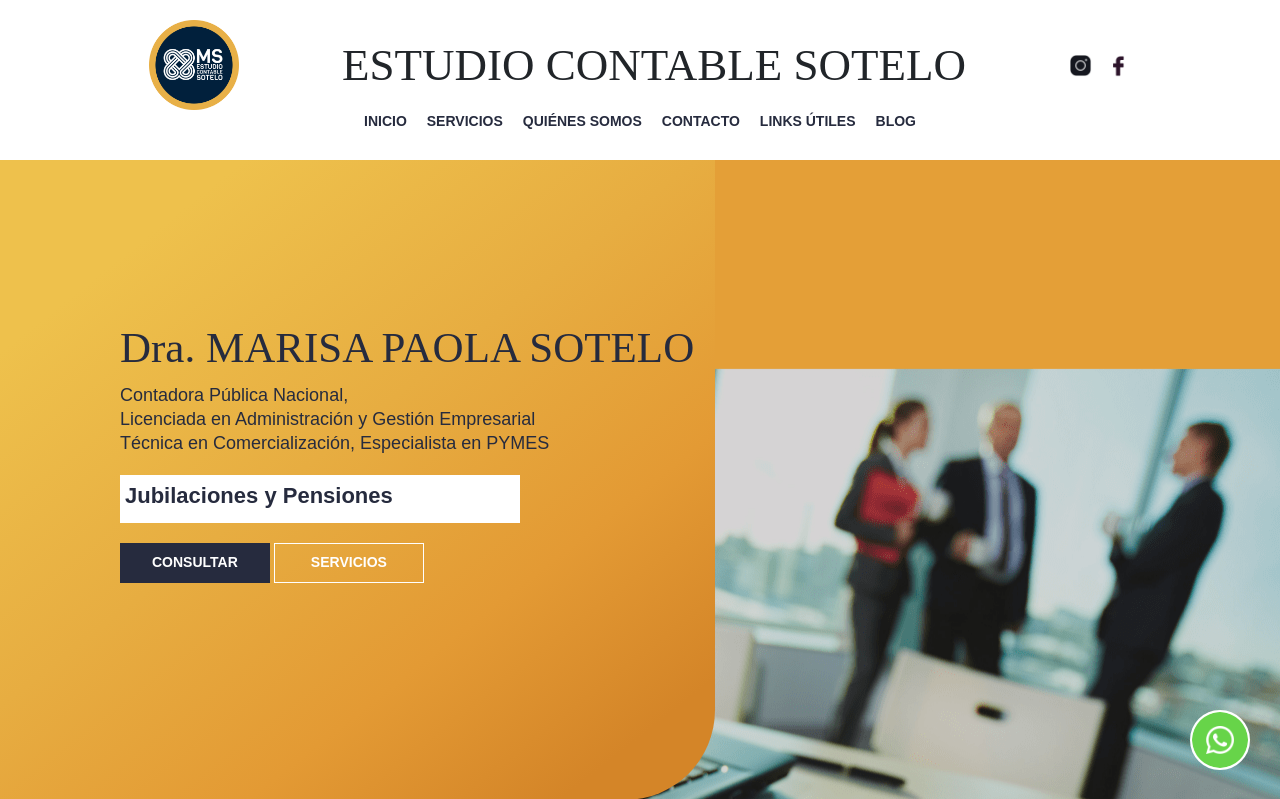
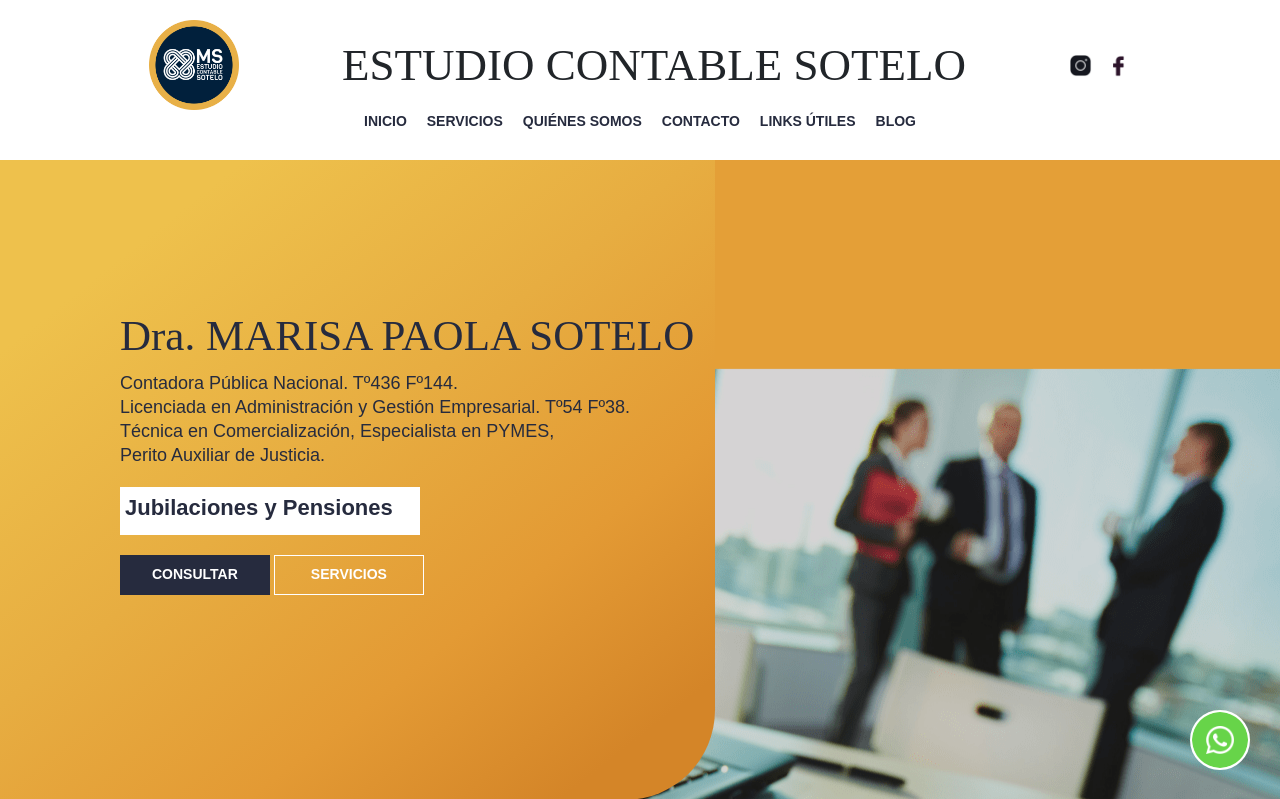
Before and after one commit to CheffRamsay/EstudioContableWeb, a PHP site: page / in a window 1280 px wide. Shown: the top 799 px of the page. Run offline with PHP 8.4, Linux system fonts and the light colour scheme; some libraries are stand-ins or nearby versions.

Commit message:
Add Num Matricula

```diff
--- a/css/style.css
+++ b/css/style.css
@@ -301,7 +301,7 @@ header{
 }
 .text-content{
    position: relative;
-   max-width: 500px;
+   max-width: 520px;
 
 }
 
@@ -474,9 +474,8 @@ header{
     margin: var(--margin-mobile);
     position: relative;
     height: 100%;
-    max-width: 0px;
-    width: 50%;
-    background: linear-gradient(141.9deg, #EEC14C 25.85%, #E7AD41 51.91%, #E39A34 73.04%, #D48528 91.06%);
+    background: transparent;
+    /*background: linear-gradient(141.9deg, #EEC14C 25.85%, #E7AD41 51.91%, #E39A34 73.04%, #D48528 91.06%);*/
     border-radius: 0px 0px 90px 0px;
     display: flex;
     align-items: center;
@@ -977,7 +976,7 @@ input{
     }
 
     .animated-text{
-        max-width: 400px;
+        max-width: 300px;
     }
 
     #show{
--- a/index.html
+++ b/index.html
@@ -100,10 +100,11 @@
 
                     <h1>Dra. MARISA PAOLA SOTELO</h1>
                     <span>
-                        Contadora Pública Nacional,<br>
-                        Licenciada en Administración y Gestión Empresarial<br>
+                        Contadora Pública Nacional. Tº436 Fº144.<br>
+                        Licenciada en Administración y Gestión Empresarial. Tº54 Fº38.<br>
                         Técnica en Comercialización,
-                        Especialista en PYMES
+                        Especialista en PYMES,<br>
+                        Perito Auxiliar de Justicia.
                     </span>
                     <div class="animated-text">
                         <p class="line">Asesoramiento Contable</p>
```
